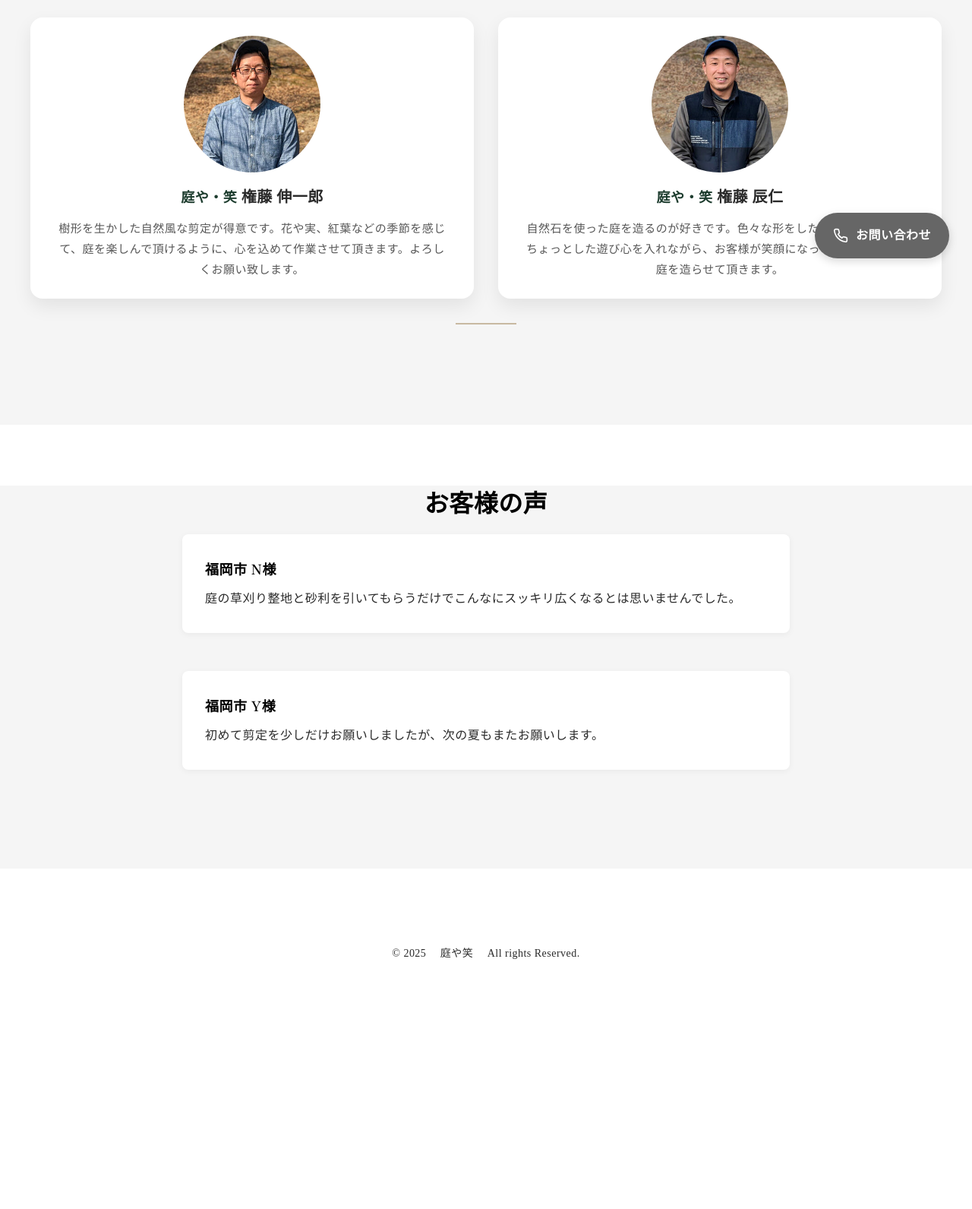
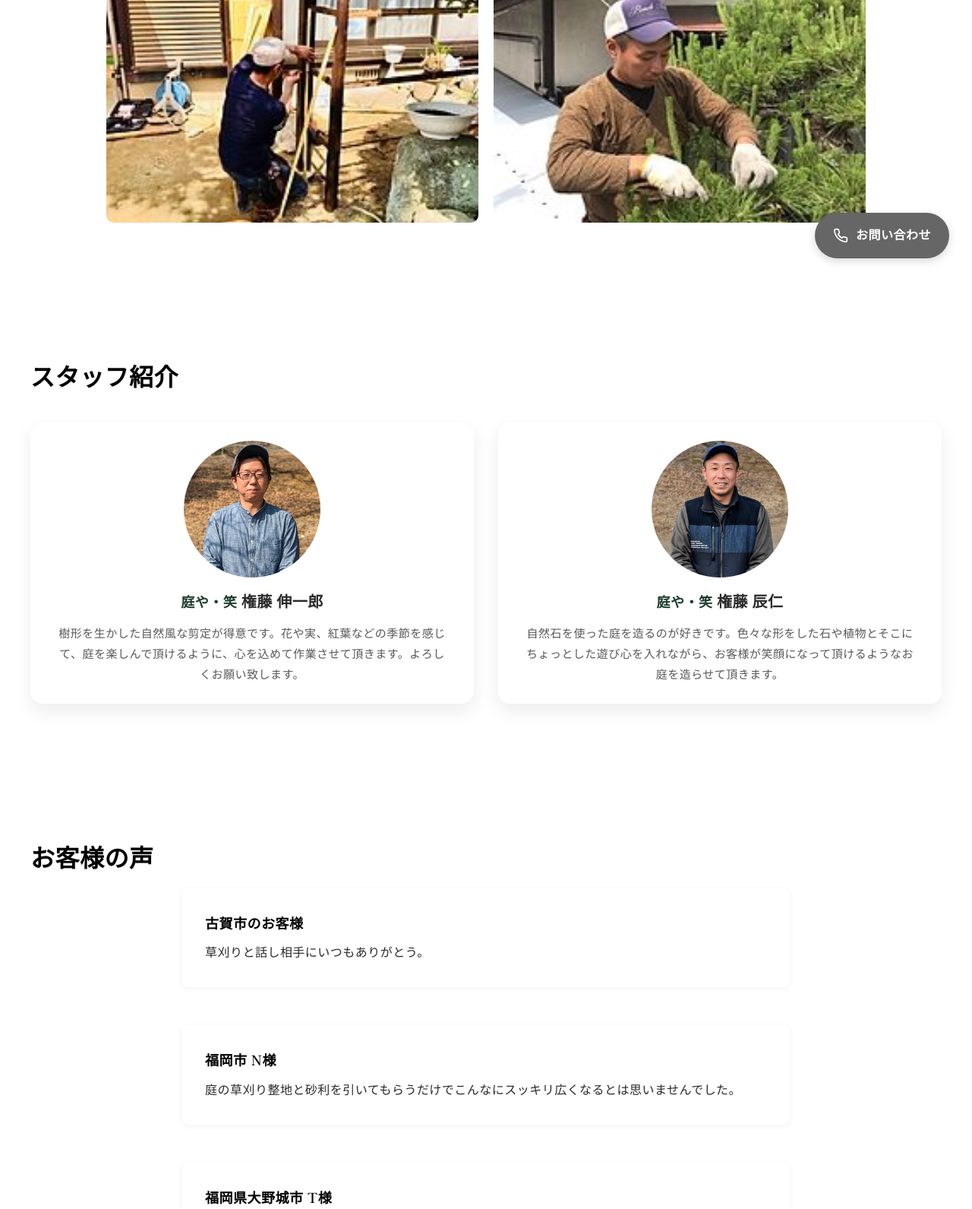
Before and after one commit to parineko/NiWaYa-Syo_demo, an Astro site: page /about in a window 1280 px wide. Shown: the part 430-2021 px from the top of the page at 76% size. Before the commit the page ends 1718 px from the top, so only its background shows below. Built offline with nearby package versions, Linux system fonts and the light colour scheme; Astro itself is replaced by a stand-in of ours; a web font is replaced by a local one.

Commit message:
アバウトまでok

```diff
--- a/src/pages/about.astro
+++ b/src/pages/about.astro
@@ -12,7 +12,7 @@ import FloatingContactButton from '../components/FloatingContactButton.astro';
         <div class="container u-container">
             <div style="text-align: center; max-width: 800px; margin: 0 auto;">
                 <p class="zen-serif" style="font-size: 18px; line-height: 1.8; color: #2a2a2a; margin: 0 0 20px 0;">
-                    「笑顔が活きる空間に」をモットーに、2016年に「庭や笑」として開業。和・洋にとらわれずお客様の生活スタイルに合わせた庭をご提案いたします。
+                    「笑顔が活きる空間に」をモットーに、2016年に「庭や笑」として開業。<br /><br />和・洋にとらわれずお客様の生活スタイルに合わせた庭をご提案いたします。
                 </p>
                 <p class="zen-serif" style="font-size: 18px; line-height: 1.8; color: #2a2a2a; margin: 0;">
                     屋外に大小関係なく楽しんだり和んだりできる空間作り、人々が健やかに生きていけるように少しでも力になれればと思っております。
@@ -21,10 +21,24 @@ import FloatingContactButton from '../components/FloatingContactButton.astro';
         </div>
     </section>
 
+    <!-- 作業風景 -->
+    <section class="work-scene-section u-section" style="padding: 40px 0 100px 0; background: #ffffff;">
+        <div class="container u-container">
+            <div style="display: grid; grid-template-columns: repeat(2, minmax(0, 1fr)); gap: 20px; max-width: 1000px; margin: 40px auto 0 auto;">
+                <figure style="margin: 0; height: 320px; border-radius: 10px; overflow: hidden;">
+                    <img src="/images/takegakirifomu-04s03.jpg" alt="作業風景" style="width: 100%; height: 100%; object-fit: cover; display: block;" />
+                </figure>
+                <figure style="margin: 0; height: 320px; border-radius: 10px; overflow: hidden;">
+                    <img src="/images/sagyoutyuu-01s03.jpg" alt="作業風景" style="width: 100%; height: 100%; object-fit: cover; display: block;" />
+                </figure>
+            </div>
+        </div>
+    </section>
+
     <!-- スタッフ紹介 -->
-    <section class="staff-section u-section" style="padding: 100px 0; background: #f5f5f5;">
+    <section class="staff-section u-section" style="padding: 100px 0; background: #ffffff;">
         <div class="container u-container">
-            <h2 style="font-size: 32px; font-weight: 600; font-family: 'Noto Serif JP', serif; color: #000000; text-align: center; margin-top: 40px; margin-bottom: 20px;">スタッフ紹介</h2>
+            <h2 style="font-size: 32px; font-weight: 600; font-family: 'Shippori Mincho', serif; color: #000000; text-align: left; margin: 0 0 20px 0;">スタッフ紹介</h2>
             <div class="staff-grid u-grid">
                 <div class="staff-card u-card fade-up">
                     <div class="staff-avatar">
@@ -53,19 +67,26 @@ import FloatingContactButton from '../components/FloatingContactButton.astro';
                     </div>
                 </div>
             </div>
-            <div class="divider fade-up"></div>
         </div>
     </section>
 
 
     <!-- お客様の声 -->
-    <section class="testimonials-section u-section" style="padding: 100px 0; background: #f5f5f5;">
+    <section class="testimonials-section u-section" style="padding: 100px 0; background: #ffffff;">
         <div class="container u-container">
-            <h2 style="font-size: 32px; font-weight: 600; font-family: 'Noto Serif JP', serif; color: #000000; text-align: center; margin-top: 40px; margin-bottom: 20px;">お客様の声</h2>
+            <h2 style="font-size: 32px; font-weight: 600; font-family: 'Shippori Mincho', serif; color: #000000; text-align: left; margin: 0 0 20px 0;">お客様の声</h2>
             <ul class="testimonials-list" style="max-width: 800px; margin: 0 auto;">
+                <li class="testimonial-item" style="margin-bottom: 30px; padding: 30px; background: #ffffff; border-radius: 8px;">
+                    <div class="testimonial-title" style="font-size: 18px; font-weight: 600; color: #000000; margin-bottom: 10px;">古賀市のお客様</div>
+                    <p class="testimonial-text" style="font-size: 16px; line-height: 1.8; color: #2a2a2a;">草刈りと話し相手にいつもありがとう。</p>
+                </li>
                 <li class="testimonial-item" style="margin-bottom: 30px; padding: 30px; background: #ffffff; border-radius: 8px;">
                     <div class="testimonial-title" style="font-size: 18px; font-weight: 600; color: #000000; margin-bottom: 10px;">福岡市 N様</div>
                     <p class="testimonial-text" style="font-size: 16px; line-height: 1.8; color: #2a2a2a;">庭の草刈り整地と砂利を引いてもらうだけでこんなにスッキリ広くなるとは思いませんでした。</p>
+                </li>
+                <li class="testimonial-item" style="margin-bottom: 30px; padding: 30px; background: #ffffff; border-radius: 8px;">
+                    <div class="testimonial-title" style="font-size: 18px; font-weight: 600; color: #000000; margin-bottom: 10px;">福岡県大野城市 T様</div>
+                    <p class="testimonial-text" style="font-size: 16px; line-height: 1.8; color: #2a2a2a;">整い過ぎず自然に、一部は綺麗に整えて、細かい注文に答えてもらいありがとうございます。</p>
                 </li>
                 <li class="testimonial-item" style="margin-bottom: 30px; padding: 30px; background: #ffffff; border-radius: 8px;">
                     <div class="testimonial-title" style="font-size: 18px; font-weight: 600; color: #000000; margin-bottom: 10px;">福岡市 Y様</div>
```
